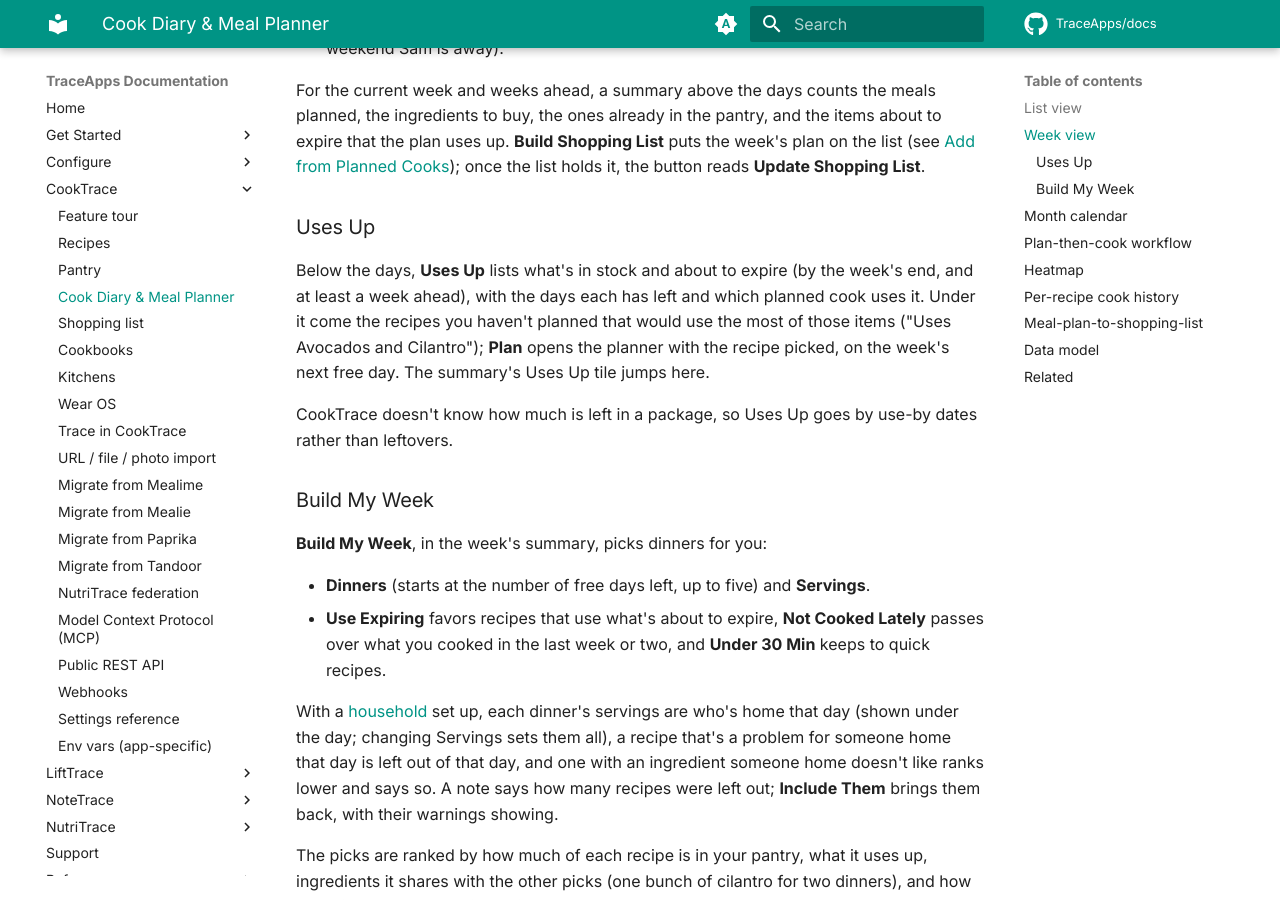
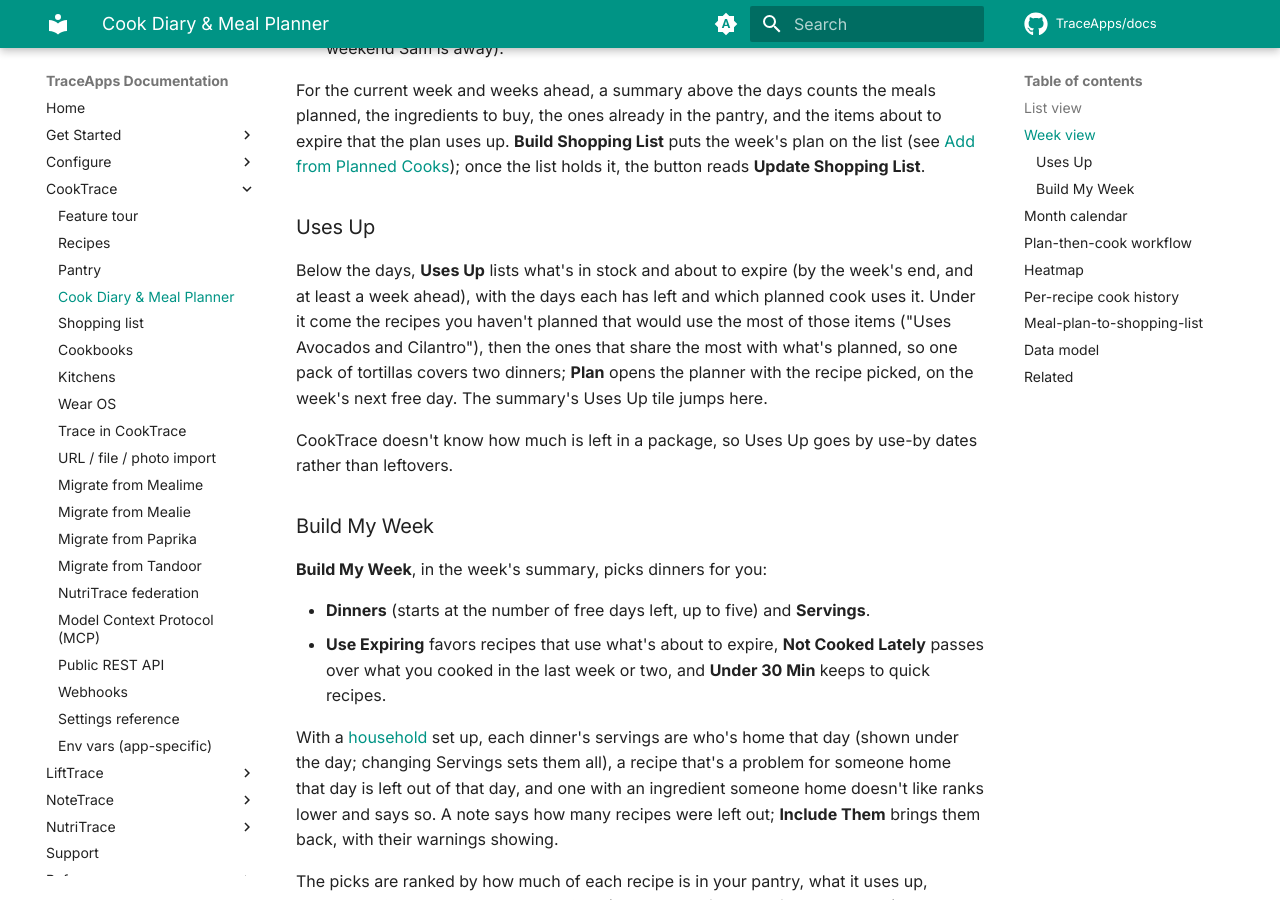
Before and after one commit to TraceApps/docs, an MkDocs documentation site: the page built from docs/cooktrace/diary.md, in a window 1280 px wide and 900 px high, scrolled down 1079 px. Built offline with MkDocs 1.6.1 and Material for MkDocs 9.7.7, drawn with Linux system fonts in a browser that asks for light colours; comment, search, counter and statistics services are not loaded.

Commit message:
CookTrace: Uses Up ranks ideas that share with the plan

```diff
--- a/docs/cooktrace/diary.md
+++ b/docs/cooktrace/diary.md
@@ -25,7 +25,7 @@ For the current week and weeks ahead, a summary above the days counts the meals
 
 ### Uses Up
 
-Below the days, **Uses Up** lists what's in stock and about to expire (by the week's end, and at least a week ahead), with the days each has left and which planned cook uses it. Under it come the recipes you haven't planned that would use the most of those items ("Uses Avocados and Cilantro"); **Plan** opens the planner with the recipe picked, on the week's next free day. The summary's Uses Up tile jumps here.
+Below the days, **Uses Up** lists what's in stock and about to expire (by the week's end, and at least a week ahead), with the days each has left and which planned cook uses it. Under it come the recipes you haven't planned that would use the most of those items ("Uses Avocados and Cilantro"), then the ones that share the most with what's planned, so one pack of tortillas covers two dinners; **Plan** opens the planner with the recipe picked, on the week's next free day. The summary's Uses Up tile jumps here.
 
 CookTrace doesn't know how much is left in a package, so Uses Up goes by use-by dates rather than leftovers.
 
```
